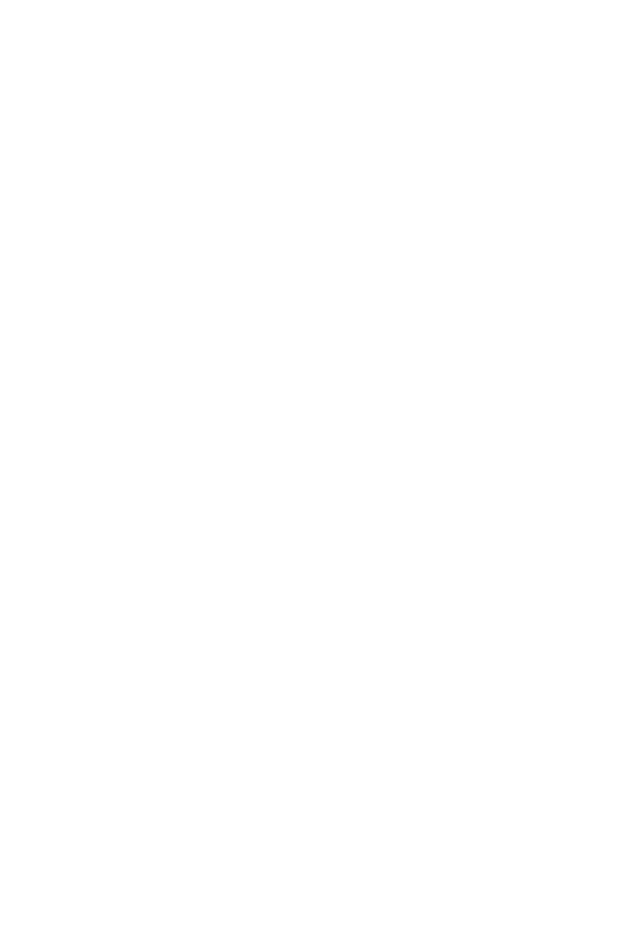
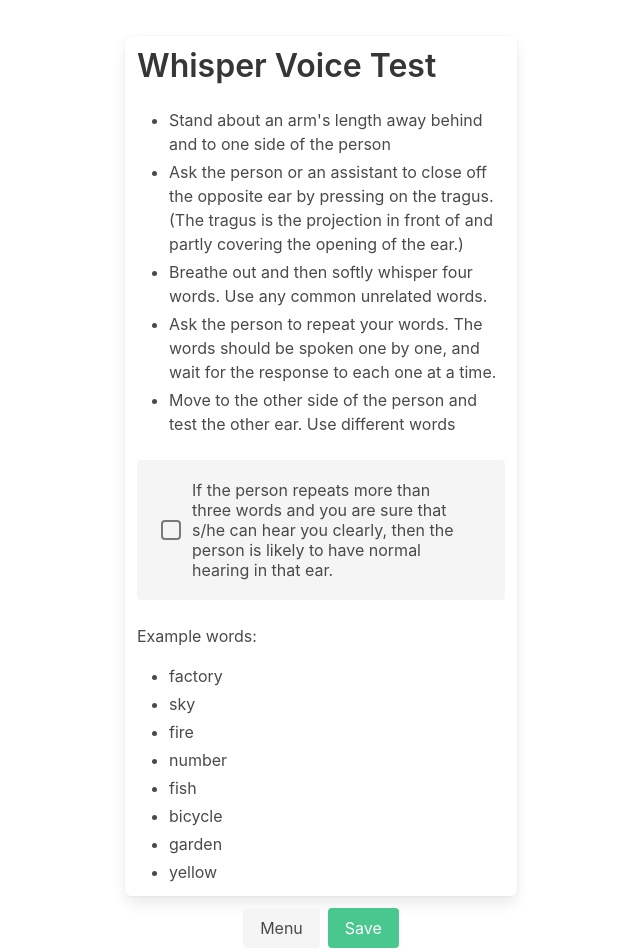
Before and after one commit to likit/icope, a Vue app: page /whisper-test in a window 1280 px wide. Shown: the top 952 px of the page, without its empty margins (319-959 px from the left). Before the commit the page ends 800 px from the top, so only its background shows below. Built offline with nearby package versions, Linux system fonts and the light colour scheme.

Commit message:
added whisper test view
changed the name of the near vision component

```diff
--- a/src/router/index.js
+++ b/src/router/index.js
@@ -56,6 +56,11 @@ const routes = [
         name: 'NearVision',
         component: () => import('../views/NearVision')
     },
+    {
+        path: '/whisper-test',
+        name: 'WhisperTest',
+        component: () => import('../views/WhisperTest')
+    },
 ]
 
 const router = new VueRouter({
--- a/src/views/Menu.vue
+++ b/src/views/Menu.vue
@@ -46,16 +46,16 @@
                 <b-menu-item tag="router-link" :to="{ name: 'NearVision' }"
                              label="Near vision test"></b-menu-item>
               </b-menu-item>
-              <b-menu-item icon="account" label="My Account">
-                <b-menu-item label="Account data"></b-menu-item>
-                <b-menu-item label="Addresses"></b-menu-item>
+              <b-menu-item icon="settings" :active="isActive" expanded>
+                <template #label="props">
+                  Hearing Capacity
+                  <b-icon class="is-pulled-right"
+                          :icon="props.expanded ? 'menu-up' : 'menu-down'"></b-icon>
+                </template>
+                <b-menu-item tag="router-link"
+                             :to="{ name: 'WhisperTest' }"
+                             label="Whisper voice test"></b-menu-item>
               </b-menu-item>
-            </b-menu-list>
-            <b-menu-list>
-              <b-menu-item label="Home" icon="Home" tag="router-link" :to="{ name: 'Entry'}"></b-menu-item>
-            </b-menu-list>
-            <b-menu-list label="Actions">
-              <b-menu-item label="Logout"></b-menu-item>
             </b-menu-list>
           </b-menu>
         </div>
--- a/src/views/NearVision.vue
+++ b/src/views/NearVision.vue
@@ -30,7 +30,7 @@
 
 <script>
 export default {
-  name: "DistanceVision"
+  name: "NearVision"
 }
 </script>
 
--- /dev/null
+++ b/src/views/WhisperTest.vue
@@ -0,0 +1,61 @@
+<template>
+<div>
+  <section class="section">
+    <div class="container">
+      <div class="columns">
+        <div class="column box is-one-third is-offset-4">
+          <h1 class="title">Whisper Voice Test</h1>
+          <div class="content">
+            <ul>
+              <li>Stand about an arm's length away behind and to one side of the person</li>
+              <li>Ask the person or an assistant to close off the opposite ear by pressing on the tragus. (The tragus is the projection in front of and partly covering the opening of the ear.)</li>
+              <li>Breathe out and then softly whisper four words. Use any common unrelated words.</li>
+              <li>Ask the person to repeat your words. The words should be spoken one by one, and wait for the response to each one at a time.</li>
+              <li>Move to the other side of the person and test the other ear. Use different words</li>
+            </ul>
+          </div>
+          <div class="notification">
+            <b-field>
+              <b-checkbox true-value="pass" false-value="fail" v-model="result">
+                If the person repeats more than three words and you are sure that s/he can hear you clearly, then the person is likely to have normal hearing in that ear.
+              </b-checkbox>
+            </b-field>
+          </div>
+          <div class="content">
+            Example words:
+            <ul>
+              <li>factory</li>
+              <li>sky</li>
+              <li>fire</li>
+              <li>number</li>
+              <li>fish</li>
+              <li>bicycle</li>
+              <li>garden</li>
+              <li>yellow</li>
+            </ul>
+          </div>
+        </div>
+      </div>
+      <div class="buttons is-centered">
+        <router-link :to="{ name: 'Menu'}" class="button is-light">Menu</router-link>
+        <button class="button is-success">Save</button>
+      </div>
+    </div>
+  </section>
+</div>
+</template>
+
+<script>
+export default {
+  name: "WhisperTest",
+  data () {
+    return {
+      result: null
+    }
+  }
+}
+</script>
+
+<style scoped>
+
+</style>
```
